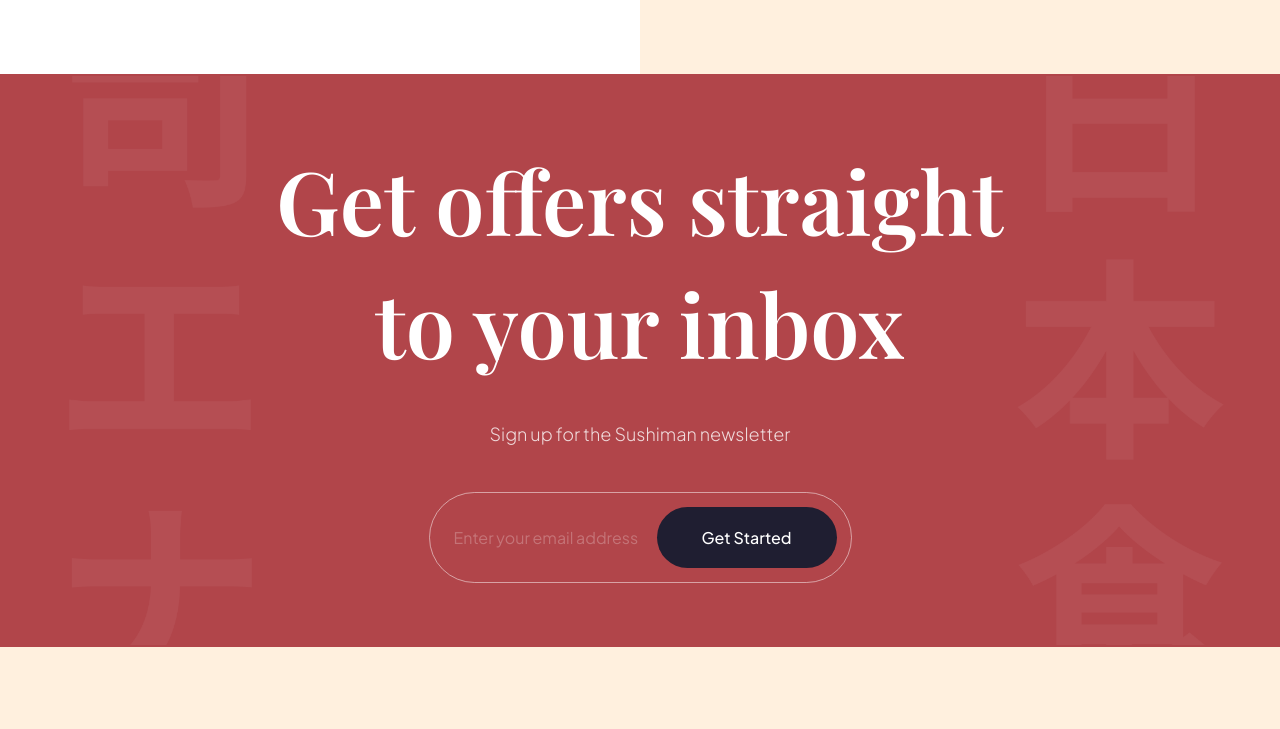
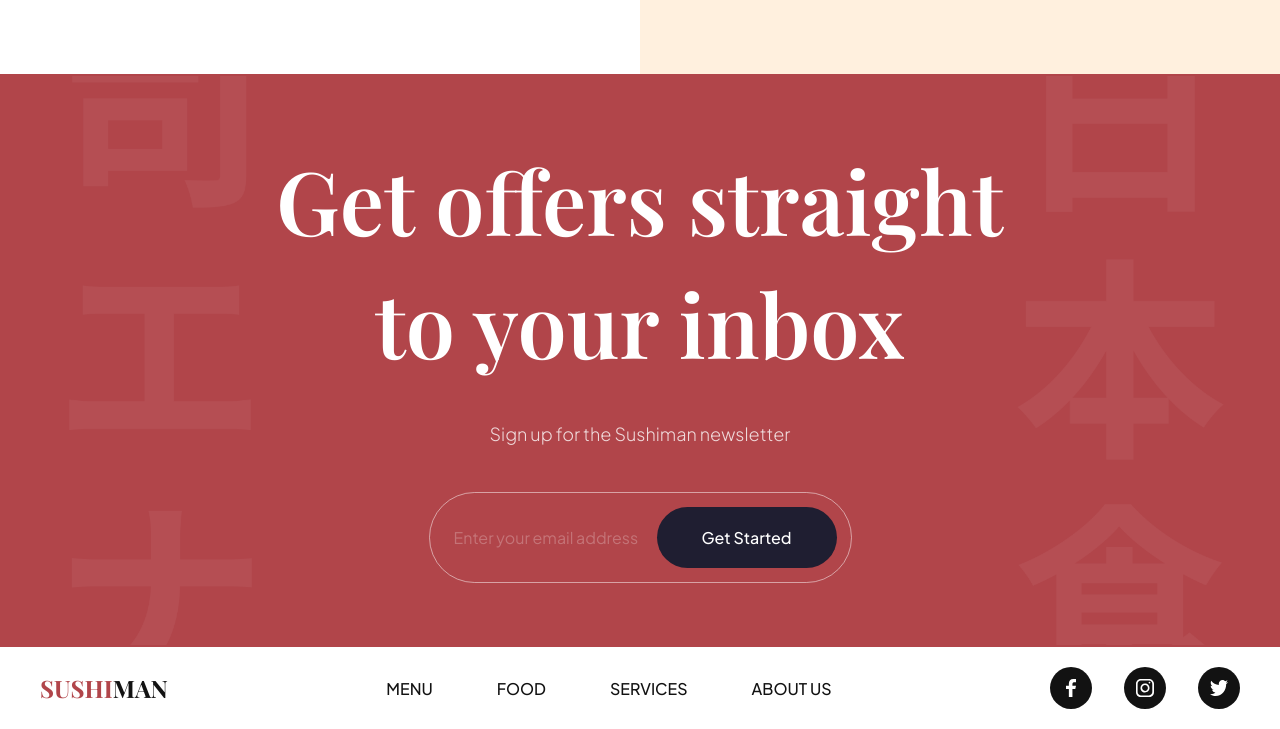
Before and after one commit to thisisalliet/sushi-practice, a website built with Vite: page index.html in a window 1280 px wide. Shown: the part 3606-4335 px from the top of the page. Before the commit the page ends 4253 px from the top, so only its background shows below. Built offline with nearby package versions, Linux system fonts and the light colour scheme; files whose address does not match are found by name.

Commit message:
create and add styles to footer

```diff
--- a/css/sections/footer.css
+++ b/css/sections/footer.css
@@ -0,0 +1,59 @@
+.footer {
+    width: 100%;
+    padding: 20px 40px;
+    background: var(--color-white);
+
+    flex-wrap: wrap;
+    gap: 20px;
+
+    overflow: hidden;
+}
+
+.footer__logo {
+    font-size: 24px;
+    font-weight: bold;
+    font-family: var(--playfair-display);
+    text-transform: uppercase;
+    color: var(--secondary-color);
+
+    cursor: pointer;
+}
+
+.footer__logo span {
+    color: var(--primary-color);
+}
+
+.footer ul {
+    list-style: none;
+    display: flex;
+    flex-wrap: wrap;
+    flex-direction: row;
+    gap: 64px;
+}
+
+.footer ul:last-child{
+    gap: 32px;
+}
+
+.footer__nav li {
+    font-size: 16px;
+    font-weight: 500;
+    font-family: var(--plus-jakarta-sans);
+    text-transform: uppercase;
+    color: var(--secondary-color);
+
+    cursor: pointer;
+}
+
+.footer__social li {
+    width: 42px;
+    height: 42px;
+    background-color: var(--secondary-color);
+    border-radius: 100%;
+}
+
+.footer__social li img {
+    width: 45%;
+    height: 45%;
+    object-fit: contain;
+}
--- a/index.html
+++ b/index.html
@@ -341,6 +341,33 @@
         </div>
     </section>
 
+    <footer class="footer flex-between">
+        <h3 class="footer__logo">
+            <span>Sushi</span>man
+        </h3>
+
+        <ul class="footer__nav">
+            <li><a href="#menu"></a>Menu</li>
+            <li><a href="#food"></a>Food</li>
+            <li><a href="#services"></a>Services</li>
+            <li><a href="#about-us"></a>About Us</li>
+        </ul>
+
+        <ul class="footer__social">
+            <li class="flex-center">
+                <img src="assets/facebook.svg" alt="facebook"/>
+            </li>
+
+            <li class="flex-center">
+                <img src="assets/instagram.svg" alt="instagram" />
+            </li>
+
+            <li class="flex-center">
+                <img src="assets/twitter.svg" alt="twitter" />
+            </li>
+        </ul>
+    </footer>
+
     <script src="js/script.js" type="module"></script>
 </body>
 
```
